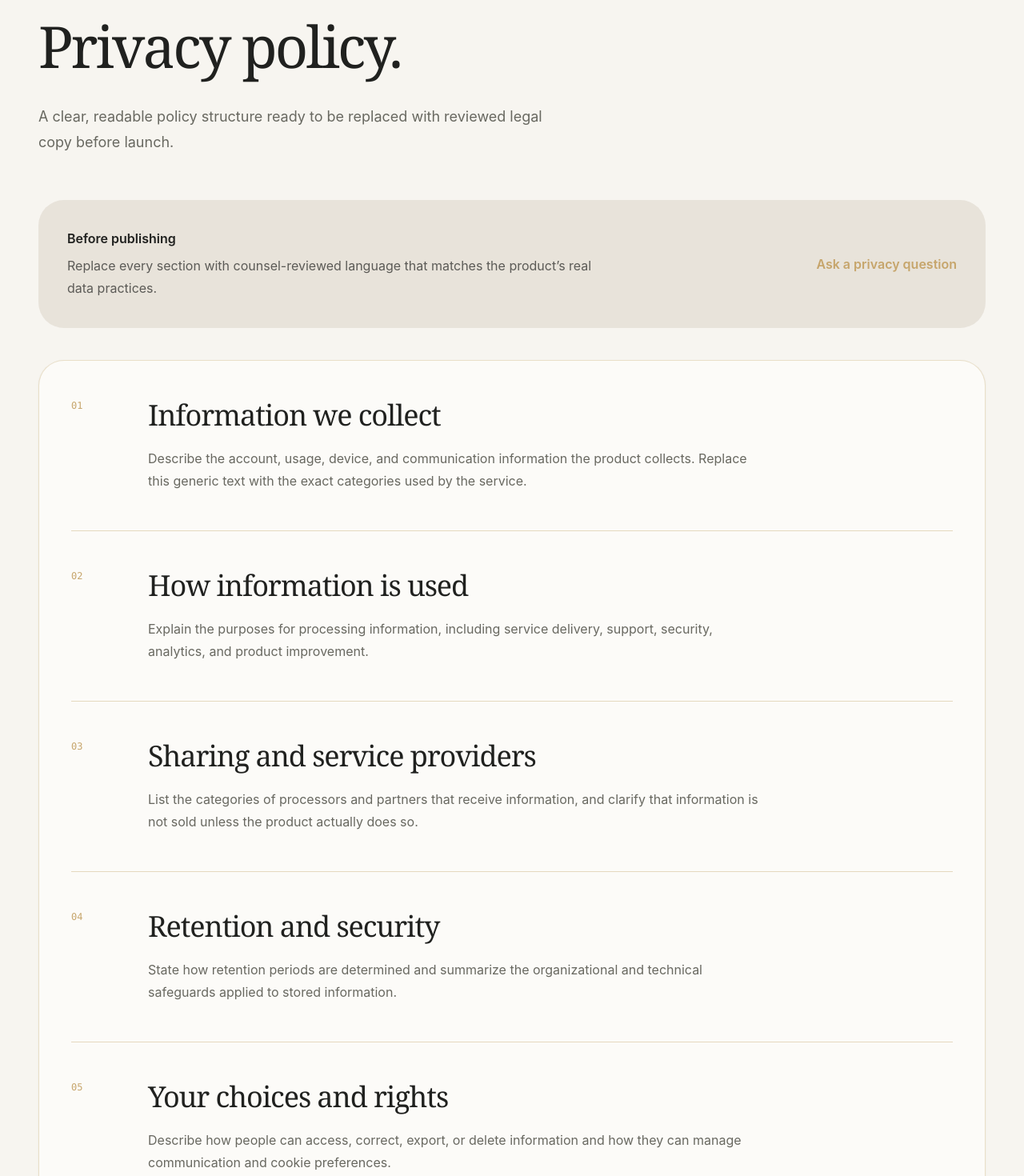
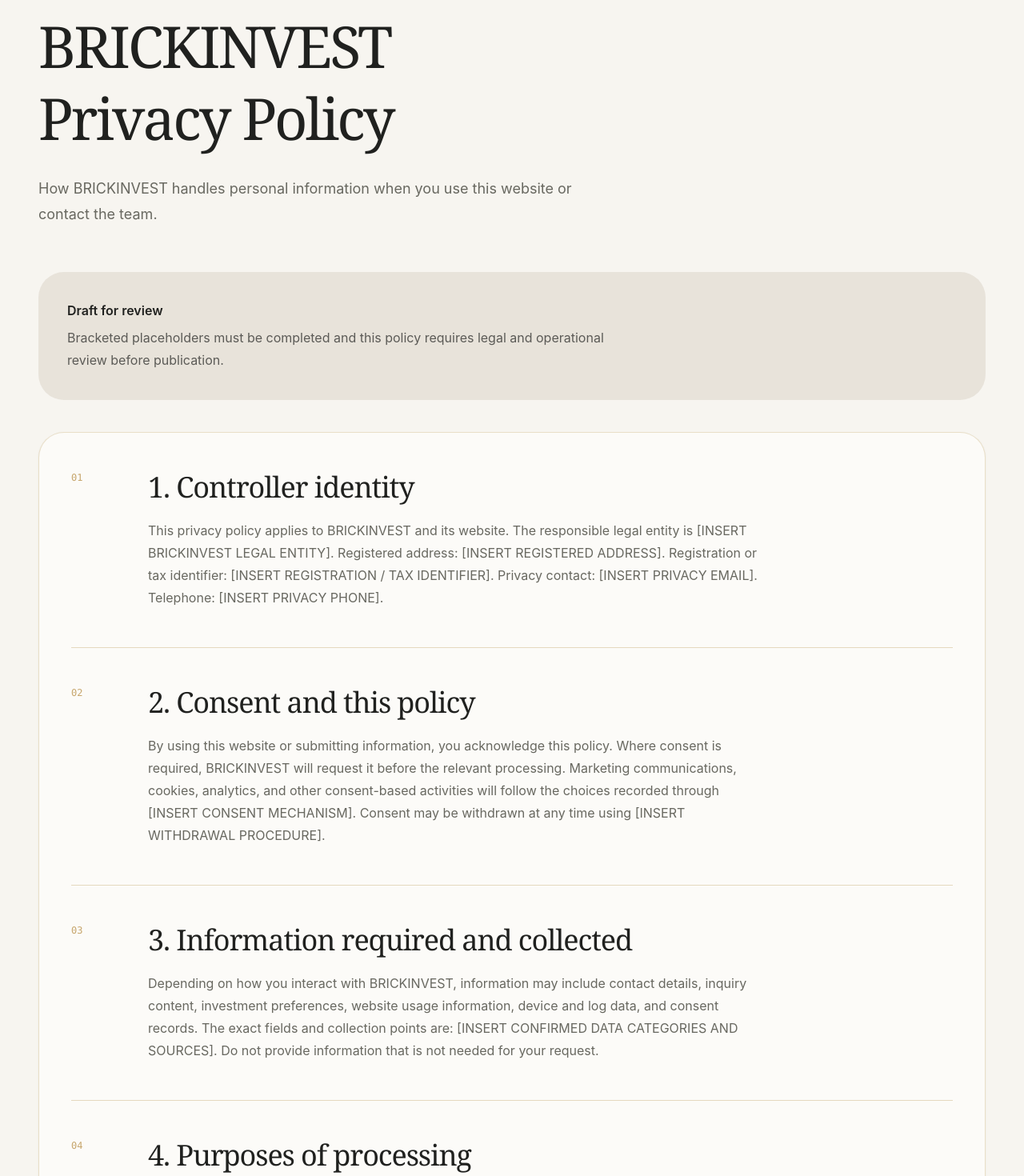
Before and after one commit to zdazix/brickinvest, a React (Vite) app in the folder app-1/: page /privacy in a window 1280 px wide. Shown: the part 100-1570 px from the top of the page at 80% size. Built offline with nearby package versions, Linux system fonts and the light colour scheme; no server answers.

Commit message:
Copy privacy and policy from this page into my website: https://betterhome.es/privacy-policy.html
Amazi-Operation-Id: task:b336d99a-45bf-4067-a1e4-a3a21f968f3c
Amazi-Operation-Payload: 7c89e071bc4d20cb926560c024784dd29089a6676f8f8874b133e18d1d46a5a3

```diff
--- a/app-1/src/features/privacy/api.ts
+++ b/app-1/src/features/privacy/api.ts
@@ -10,28 +10,44 @@
 
 const privacySections: readonly PrivacySection[] = [
   {
-    title: "Information we collect",
-    body: "Describe the account, usage, device, and communication information the product collects. Replace this generic text with the exact categories used by the service.",
+    title: "1. Controller identity",
+    body: "This privacy policy applies to BRICKINVEST and its website. The responsible legal entity is [INSERT BRICKINVEST LEGAL ENTITY]. Registered address: [INSERT REGISTERED ADDRESS]. Registration or tax identifier: [INSERT REGISTRATION / TAX IDENTIFIER]. Privacy contact: [INSERT PRIVACY EMAIL]. Telephone: [INSERT PRIVACY PHONE].",
   },
   {
-    title: "How information is used",
-    body: "Explain the purposes for processing information, including service delivery, support, security, analytics, and product improvement.",
+    title: "2. Consent and this policy",
+    body: "By using this website or submitting information, you acknowledge this policy. Where consent is required, BRICKINVEST will request it before the relevant processing. Marketing communications, cookies, analytics, and other consent-based activities will follow the choices recorded through [INSERT CONSENT MECHANISM]. Consent may be withdrawn at any time using [INSERT WITHDRAWAL PROCEDURE].",
   },
   {
-    title: "Sharing and service providers",
-    body: "List the categories of processors and partners that receive information, and clarify that information is not sold unless the product actually does so.",
+    title: "3. Information required and collected",
+    body: "Depending on how you interact with BRICKINVEST, information may include contact details, inquiry content, investment preferences, website usage information, device and log data, and consent records. The exact fields and collection points are: [INSERT CONFIRMED DATA CATEGORIES AND SOURCES]. Do not provide information that is not needed for your request.",
   },
   {
-    title: "Retention and security",
-    body: "State how retention periods are determined and summarize the organizational and technical safeguards applied to stored information.",
+    title: "4. Purposes of processing",
+    body: "BRICKINVEST may process information to respond to inquiries, assess and present relevant property or investment opportunities, provide requested services, operate and secure the website, manage records, comply with legal obligations, and measure website performance where permitted. Additional processing activities: [INSERT CONFIRMED PROCESSING ACTIVITIES].",
   },
   {
-    title: "Your choices and rights",
-    body: "Describe how people can access, correct, export, or delete information and how they can manage communication and cookie preferences.",
+    title: "5. Legal basis",
+    body: "The legal basis for each activity may be consent, steps taken at your request, performance of a contract, compliance with a legal obligation, or a legitimate interest that does not override your rights. BRICKINVEST must complete this mapping before publication: [INSERT PROCESSING ACTIVITY AND LEGAL-BASIS TABLE].",
   },
   {
-    title: "Contact",
-    body: "Provide the privacy contact, responsible entity, and any regional representative or supervisory authority information required for the product.",
+    title: "6. Retention",
+    body: "Information will be retained only for as long as necessary for the relevant purpose and any applicable legal, accounting, dispute, or limitation period. Specific periods or criteria for each category are: [INSERT CONFIRMED RETENTION PERIODS].",
+  },
+  {
+    title: "7. Recipients and international transfers",
+    body: "Information may be shared with service providers acting on BRICKINVEST’s instructions and with authorities or professional advisers where required or permitted. Processor and cloud-provider categories are: [INSERT CONFIRMED PROCESSORS / CLOUD PROVIDERS]. International transfers and their safeguards are: [INSERT CONFIRMED TRANSFER LOCATIONS AND SAFEGUARDS].",
+  },
+  {
+    title: "8. Your rights",
+    body: "Subject to applicable law, you may request access, correction, deletion, restriction, portability, or objection to processing, and may withdraw consent. Requests should be sent using [INSERT RIGHTS-REQUEST EMAIL OR METHOD]. BRICKINVEST may require [INSERT IDENTITY-VERIFICATION REQUIREMENT] to protect personal information. Response times and any applicable limits will follow applicable law.",
+  },
+  {
+    title: "9. Security, cookies, and analytics",
+    body: "BRICKINVEST will apply appropriate organizational and technical measures to protect information. The confirmed safeguards are: [INSERT SECURITY MEASURES]. Cookie categories, analytics tools, consent settings, and retention are described in [INSERT COOKIE POLICY / CONSENT DETAILS]. Current analytics and tag configuration: [INSERT CONFIRMED PRACTICES].",
+  },
+  {
+    title: "10. Complaints, updates, and contact",
+    body: "Questions or requests may be directed to [INSERT PRIVACY EMAIL]. You may also contact the competent supervisory authority: [INSERT SUPERVISORY AUTHORITY AND CONTACT DETAILS]. Effective date: [INSERT EFFECTIVE DATE]. Last updated: [INSERT UPDATE DATE]. This draft requires legal and operational review before publication, including confirmation of all bracketed details.",
   },
 ];
 
--- a/app-1/src/pages/privacy/PrivacyPage.tsx
+++ b/app-1/src/pages/privacy/PrivacyPage.tsx
@@ -1,5 +1,3 @@
-import { Link } from "@tanstack/react-router";
-
 import { PageIntro } from "@/components/ui/PageIntro";
 import { Loader } from "@/components/ui/Loader";
 import { usePrivacyQuery } from "@/features/privacy/queries";
@@ -14,20 +12,17 @@
     >
       <div className="mx-auto max-w-7xl">
         <PageIntro
-          description="A clear, readable policy structure ready to be replaced with reviewed legal copy before launch."
-          title="Privacy policy."
+          description="How BRICKINVEST handles personal information when you use this website or contact the team."
+          title="BRICKINVEST Privacy Policy"
         />
         <aside className="mt-14 flex flex-col gap-5 rounded-[2rem] bg-secondary p-7 text-secondary-foreground sm:flex-row sm:items-center sm:justify-between sm:p-9">
           <div className="max-w-2xl">
-            <p className="font-semibold">Before publishing</p>
+            <p className="font-semibold">Draft for review</p>
             <p className="mt-2 leading-7 opacity-70">
-              Replace every section with counsel-reviewed language that matches
-              the product’s real data practices.
+              Bracketed placeholders must be completed and this policy requires
+              legal and operational review before publication.
             </p>
           </div>
-          <Link className="shrink-0 font-semibold text-primary" to="/contact">
-            Ask a privacy question
-          </Link>
         </aside>
         <article className="mx-auto mt-10 max-w-7xl rounded-[2rem] border border-border/50 bg-surface px-6 shadow-sm shadow-foreground/5 sm:px-10">
           {privacyQuery.isError ? (
--- a/app-1/src/routes/(layout)/privacy/route.tsx
+++ b/app-1/src/routes/(layout)/privacy/route.tsx
@@ -6,8 +6,12 @@
   component: PrivacyPage,
   head: () => ({
     meta: [
-      { title: "Privacy policy | Brand" },
-      { name: "description", content: "Read the Brand privacy policy." },
+      { title: "BRICKINVEST Privacy Policy" },
+      {
+        name: "description",
+        content:
+          "Read the BRICKINVEST privacy policy and learn how personal information is handled.",
+      },
     ],
   }),
 });
```
Also changed, not shown: 1 other file (tests, documents, lock files or other folders).
